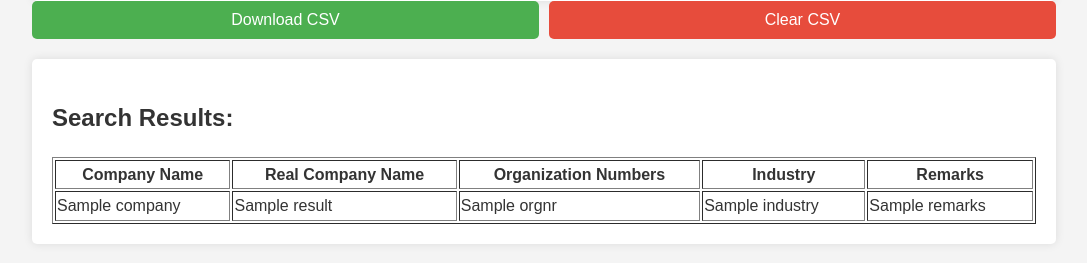
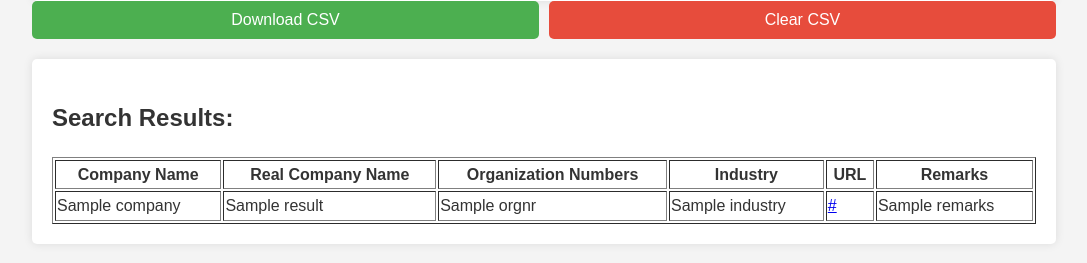
Before and after one commit to Akatsuki-Ryu/companyinfobot, a Flask app: template templates/index.html in a window 1280 px wide. Shown: the part 381-644 px from the top of the page, without its empty margins (96-1183 px from the left). Run offline with Flask 2, Linux system fonts and the light colour scheme; the template is opened without the code that fills it: most values are stand-ins (such as "Sample title", 1, 10 or a date in 2020).

Commit message:
add info url in the result

```diff
--- a/main.py
+++ b/main.py
@@ -5,6 +5,8 @@ from bs4 import BeautifulSoup
 import time
 from extract_search_results import extract_search_results
 import os
+
+from fomulateurl import formulate_url
 app = Flask(__name__)
 
 def search_company(company_name):
@@ -71,19 +73,20 @@ def index():
                 orgnr = search_results[0].get('orgnr', 'Not found')
                 real_company_name = search_results[0].get('jurnamn', 'Not found')
                 industry = search_results[0].get('abv_hgrupp', 'Not found')
+                url = formulate_url(orgnr)
                 if company != real_company_name:
-                    results.append({"remarks": "company name mismatch", "company": company, "real_company_name": real_company_name, "orgnrs": [orgnr], "industry": industry})
+                    results.append({"remarks": "company name mismatch", "company": company, "real_company_name": real_company_name, "orgnrs": [orgnr], "industry": industry, "url": url})
                 else:
-                    results.append({"company": company, "orgnrs": [orgnr], "industry": industry})
+                    results.append({"remarks": "", "company": company,"real_company_name": real_company_name, "orgnrs": [orgnr], "industry": industry, "url": url})
                 #write the results to a csv file, appending the results to the csv file
                 import csv
                 with open('results.csv', 'a', newline='', encoding='utf-8') as f:
                     writer = csv.writer(f)
                     # if the file is empty, write the header
                     if f.tell() == 0:
-                        writer.writerow(["Company Name", "Real Company Name", "Organization Number", "Industry", "Remarks"])
+                        writer.writerow(["Company Name", "Real Company Name", "Organization Number", "Industry", "URL", "Remarks"])
                     for result in results:
-                        writer.writerow([result["company"], result["real_company_name"], result["orgnrs"][0], result["industry"], result.get("remarks", "")])
+                        writer.writerow([result["company"], result["real_company_name"], result["orgnrs"][0], result["industry"], result["url"], result.get("remarks", "")])
             else:
                 results.append({"company": company, "orgnrs": ["Not found"], "industry": "Not found"})
 
--- a/templates/index.html
+++ b/templates/index.html
@@ -68,6 +68,7 @@
                         <th>Real Company Name</th>
                         <th>Organization Numbers</th>
                         <th>Industry</th>
+                        <th>URL</th>
                         <th>Remarks</th>
                     </tr>
                     {% for result in results %}
@@ -80,6 +81,7 @@
                                 {% endfor %}
                             </td>
                             <td>{{ result.industry }}</td>
+                            <td><a href="{{ result.url }}" target="_blank">{{ result.url }}</a></td>
                             {% if result.remarks %}
                                 <td>{{ result.remarks }}</td>
                             {% endif %}
```
